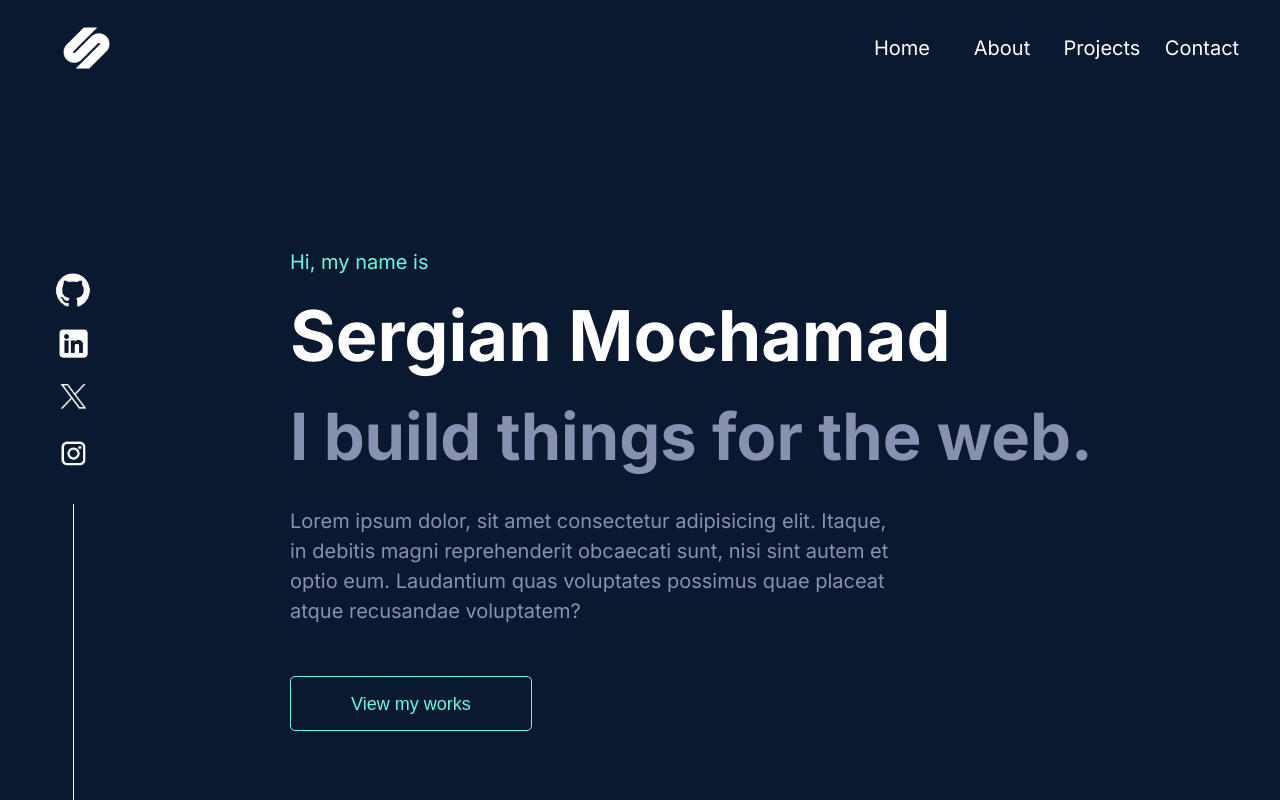
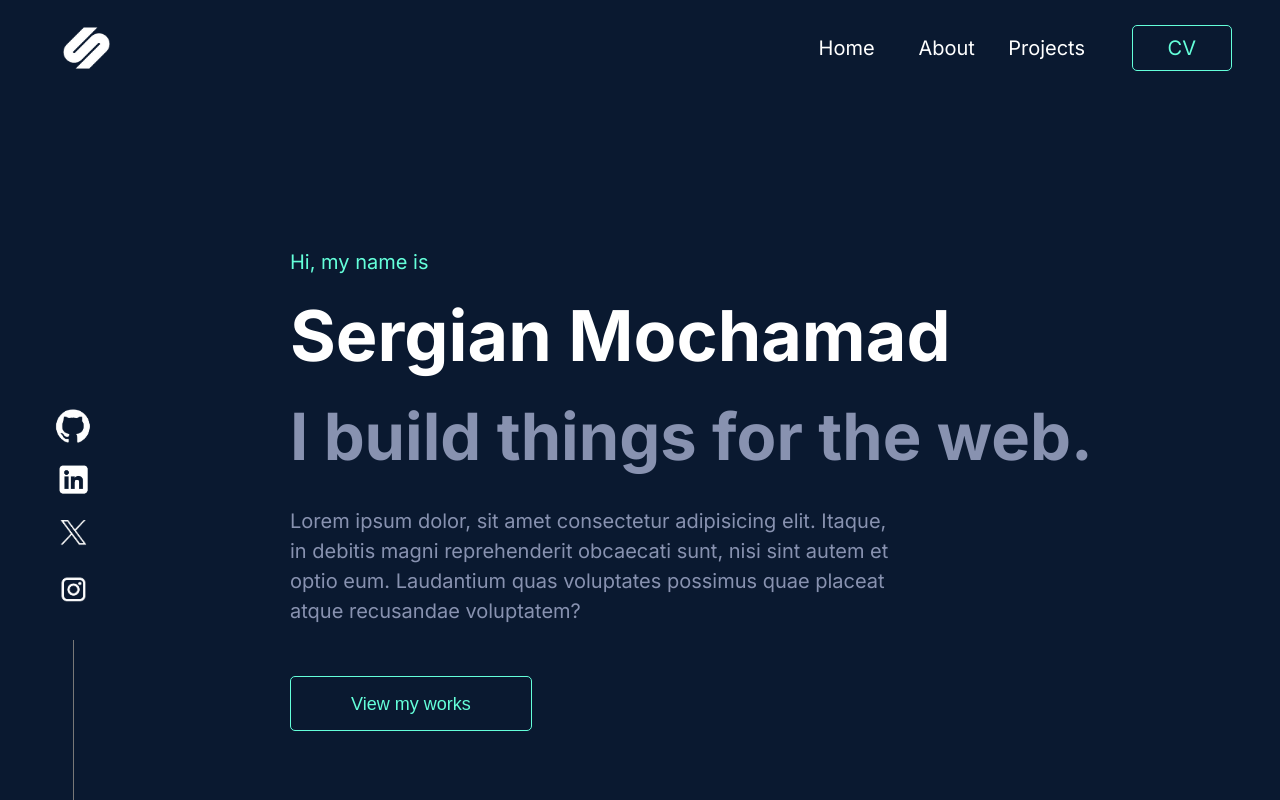
Before and after one commit to smymrr/Portofolio, a plain HTML site: page home.html in a window 1280 px wide. Drawn offline with Linux system fonts and the light colour scheme; no server answers.

Commit message:
Globalized Side/Navbar, CV

```diff
--- /dev/null
+++ b/Assets/Global/include.js
@@ -0,0 +1,9 @@
+function includeHTML(id, file) {
+  fetch(file)
+    .then(response => response.text())
+    .then(data => document.getElementById(id).innerHTML = data);
+}
+
+// load navbar + footer
+includeHTML("navbar", "navbar.html");
+includeHTML("socials", "socials.html");
--- /dev/null
+++ b/Assets/Global/navbar.html
@@ -0,0 +1,25 @@
+<!DOCTYPE html>
+<html lang="en">
+<head>
+    <meta charset="UTF-8">
+    <meta name="viewport" content="width=device-width, initial-scale=1.0">
+    <title>Document</title>
+    <link rel="stylesheet" href="styles.css">
+</head>
+<body>
+    <div class="navbar">
+            <!-- Logo -->
+            <div class="logo">
+                <img src="Assets/Images/Logo2.png" alt="Logo">
+            </div>
+
+            <!-- Nav Links -->
+            <ul>
+                <li><a href="home.html">Home</a></li>
+                <li><a href="about.html">About</a></li>
+                <li><a href="projects.html">Projects</a></li>
+                <a href="Assets/Global/draft CV Sergian.pdf" download="CV_Sergian.pdf" id="Resume">CV</a>
+            </ul>
+        </div>
+</body>
+</html>
--- /dev/null
+++ b/Assets/Global/socials.html
@@ -0,0 +1,30 @@
+<!DOCTYPE html>
+<html lang="en">
+<head>
+    <meta charset="UTF-8">
+    <meta name="viewport" content="width=device-width, initial-scale=1.0">
+    <title>Document</title>
+    <link rel="stylesheet" href="styles.css">
+</head>
+<body>
+     <div class="sidebar">
+            <a href="https://github.com/smymrr" class="img-link" >
+                <img src="Assets/Images/GitHub.png" alt="GitHub">
+            </a>
+
+            <a href="https://www.linkedin.com/in/sergian-mochamad-17587a37a/" class="img-link">
+                <img src="Assets/Images/LinkedIn.png" alt="LinkedIn" id="LinkedIn">
+            </a>
+
+            <a href="https://x.com/Yurashmits" class="img-link">
+                <img src="Assets/Images/Twitter.png" alt="Twitter">
+            </a>
+
+            <a href="https://www.instagram.com/smymr_/" class="img-link">
+                <img src="Assets/Images/Instagram.png" alt="Instagram">
+            </a>
+
+            <div class="line"></div>
+        </div>
+</body>
+</html>
--- a/home.html
+++ b/home.html
@@ -10,45 +10,10 @@
 <body>
 
     <!-- Header -->
-    <header>
-        <!-- ===== Navbar ===== -->
-        <div class="navbar">
-            <!-- Logo -->
-            <div class="logo">
-                <img src="Images/Logo2.png" alt="Logo">
-            </div>
-
-            <!-- Nav Links -->
-            <ul>
-                <li><a href="home.html">Home</a></li>
-                <li><a href="about.html">About</a></li>
-                <li><a href="projects.html">Projects</a></li>
-                <li><a href="contact.html">Contact</a></li>
-            </ul>
-        </div>
-
-        <!-- Sidebar Socials -->
-        <div class="sidebar">
-            <a href="https://github.com/smymrr" class="img-link" >
-                <img src="Images/GitHub.png" alt="GitHub">
-            </a>
-
-            <a href="https://www.linkedin.com/in/sergian-mochamad-17587a37a/" class="img-link">
-                <img src="Images/LinkedIn.png" alt="LinkedIn" id="LinkedIn">
-            </a>
-
-            <a href="https://x.com/Yurashmits" class="img-link">
-                <img src="Images/Twitter.png" alt="Twitter">
-            </a>
-
-            <a href="https://www.instagram.com/smymr_/" class="img-link">
-                <img src="Images/Instagram.png" alt="Instagram">
-            </a>
-
-            <div class="line"></div>
-        </div>
-    </header>
-
+     <header>
+        <div id="navbar"></div>
+        <div id="socials"></div>
+     </header>
     <!-- Main Content -->
     <main>
         <!-- Hero Section -->
@@ -64,9 +29,10 @@
 
     </main>
 
-    <!-- Footer -->
-    <footer>
-    </footer>
-
+    <script src="Assets/Global/include.js"></script>
+    <script>
+        includeHTML("navbar", "Assets/Global/navbar.html");
+        includeHTML("socials", "Assets/Global/socials.html");
+    </script>
 </body>
 </html>
--- a/styles.css
+++ b/styles.css
@@ -43,6 +43,7 @@ header {
     align-items: center;
 
     height: 100%;
+    margin-right: 20px;
 }
 
 .navbar li {
@@ -101,12 +102,11 @@ header {
     padding-top: 10px;
 }
 
-
 .img-link img {
     width: 50px;
     height: 50px;
     object-fit: contain;
-
+    filter: hue-rotate(90deg);
     background-color: transparent;
     cursor: pointer;
 }
@@ -118,8 +118,8 @@ header {
 
 .line {
   width: 1px;
-  height: 37vh;   /* adjust length */
-  background-color: var(--text-clr);
+  height: 20vh;   /* adjust length */
+  background-color: #777777;
   margin-top: 20px;
 }
 
@@ -131,6 +131,19 @@ header {
     cursor: pointer;
     margin-top: 5px;
     margin-bottom: 5px;
+}
+
+#Resume {
+  margin-left: 35px;
+  font-size: 20px;
+  font-weight: 100;
+  text-decoration: none;
+  color: var(--accent-clr);
+  border: 1px solid var(--accent-clr);
+  border-radius: 5px;
+  background-color: transparent;
+  cursor: pointer;
+  padding: 10px 35px;
 }
 
 /* Main content */
@@ -205,6 +218,16 @@ main {
 
 
 /* Card container */
+
+.box {
+    background-color: #1e2a38;  /* slightly lighter than background */
+    padding: 2rem;
+    border-radius: 12px;
+    box-shadow: 0 4px 12px rgba(0,0,0,0.3);
+    max-width: 800px;
+    margin: 2rem auto;
+}
+
 .container {
     display: flex;
     flex-wrap: wrap;
```
Also changed, not shown: about.html (added, +39 -0 lines), Assets/Images/GitHub.png (renamed from Images/github.png), Assets/Images/Instagram.png (renamed from Images/Instagram.png), Assets/Images/LinkedIn.png (renamed from Images/LinkedIn.png), Assets/Images/Logo2.png (renamed from Images/Logo2.png), Assets/Images/Twitter.png (renamed from Images/Twitter.png), Images/LinkedIn2.png (deleted), 1 other file.
